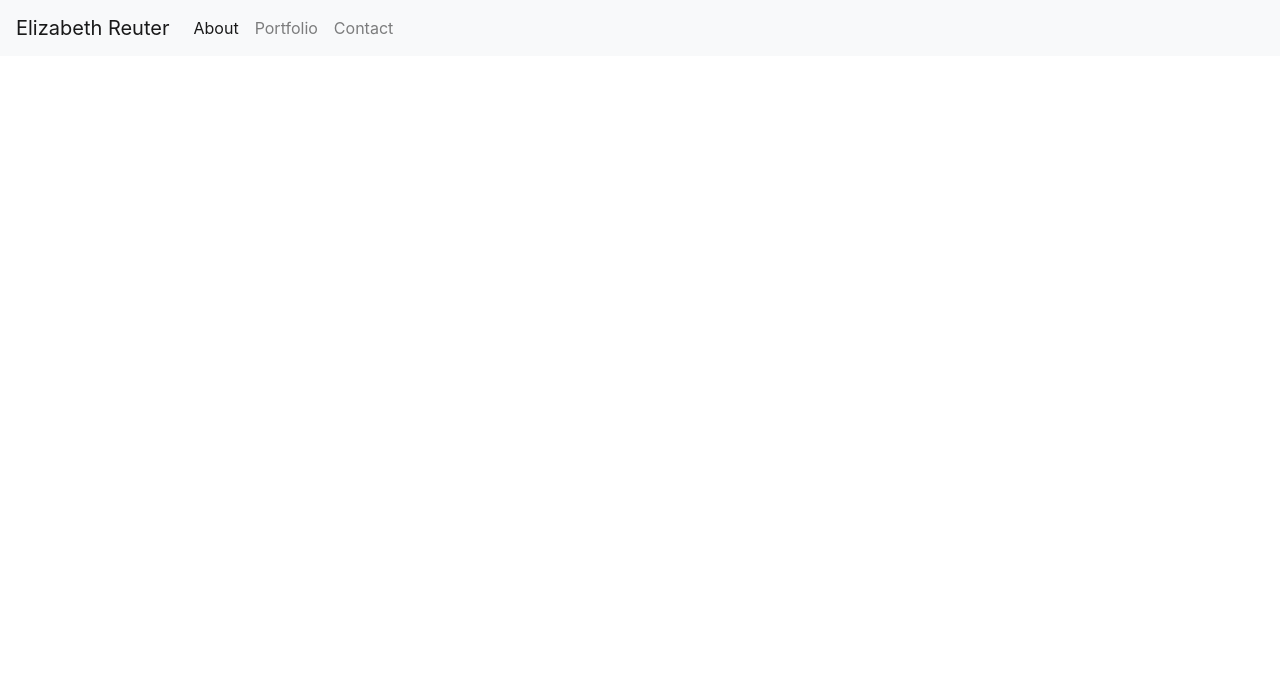
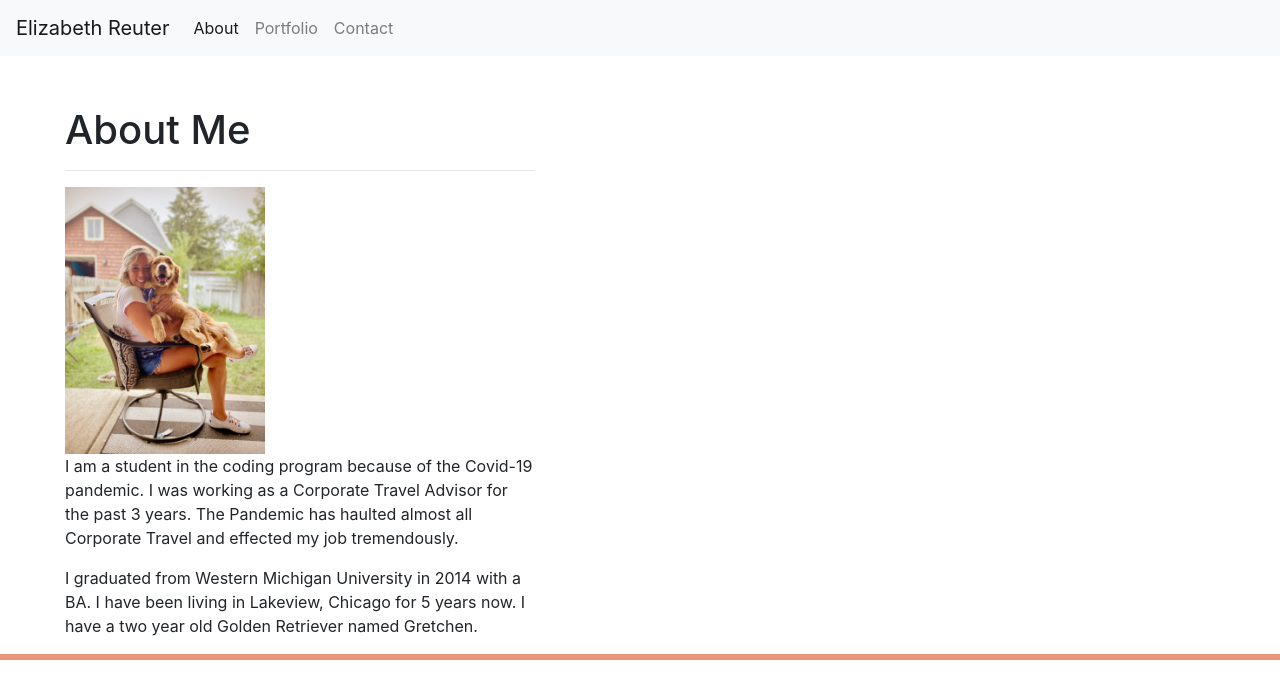
Before and after one commit to ElizabethReuter/Homework-2, a plain HTML site: page index.html in a window 1280 px wide. Drawn offline with nearby package versions, Linux system fonts and the light colour scheme.

Commit message:
edited all files and added img

```diff
--- a/index.html
+++ b/index.html
@@ -30,5 +30,17 @@
         </div>
       </nav>
 
+      <div class="container">
+        <h1>About Me</h1>
+        <hr>
+        <img class="img" src="IMG_0045.jpeg" alt="Me and my dog" class="img-thumbnail">
+        <p>I am a student in the coding program because of the Covid-19 pandemic. I was working as a Corporate Travel Advisor for the past 3 years. The Pandemic has haulted almost all Corporate Travel and effected my job tremendously.</p>
+
+        <p>I graduated from Western Michigan University in 2014 with a BA. I have been living in Lakeview, Chicago for 5 years now. I have a two year old Golden Retriever named Gretchen.</p>
+      </div>
+
+      <footer>
+
+      </footer>
 </body>
 </html>
--- a/style.css
+++ b/style.css
@@ -1,3 +1,24 @@
+/* *{
+    background-color: plum;
+} */
+
 .nav-item {
     float: right;
 }
+
+.img {
+    width: 200px;
+    height: auto;
+}
+
+.container {
+    margin-top: 50px;
+    margin-left: 50px;
+    width: 500px;
+}
+footer {
+    text-align: center;
+    padding: 3px;
+    background-color: DarkSalmon;
+    color: white;
+}
```
Also changed, not shown: contact.html (+1 -0 lines), portfolio.html (+1 -0 lines), IMG_0045.jpeg (added).
